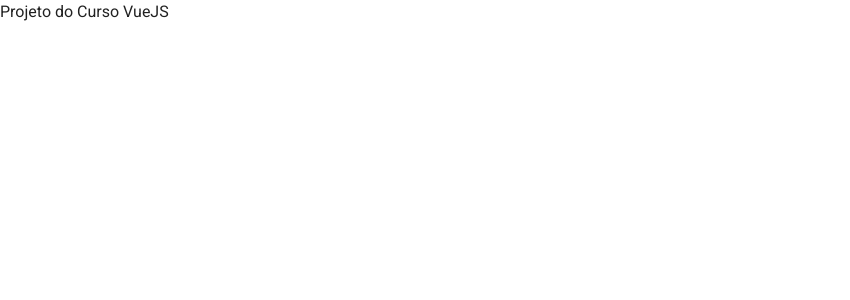
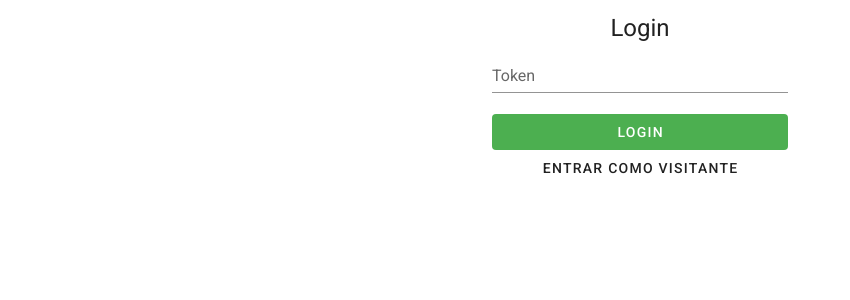
Before and after one commit to RenatoYuzo/Curso-VueJS-Projeto, a Vue app: page / in a window 1280 px wide. Shown: the top 300 px of the page, without its empty margins (0-850 px from the left). Built offline with nearby package versions, Linux system fonts and the light colour scheme.

Commit message:
Seção 4: Projeto - Aulas 44 à 51.

```diff
--- a/package.json
+++ b/package.json
@@ -10,14 +10,18 @@
   "dependencies": {
     "core-js": "^3.3.2",
     "vue": "^2.6.10",
-    "vuetify": "^2.1.0"
+    "vue-router": "^3.1.3",
+    "vuetify": "^2.1.0",
+    "vuex": "^3.1.1"
   },
   "devDependencies": {
     "@vue/cli-plugin-babel": "^4.0.0",
     "@vue/cli-plugin-eslint": "^4.0.0",
     "@vue/cli-service": "^4.0.0",
+    "@vue/eslint-config-airbnb": "^4.0.1",
     "babel-eslint": "^10.0.3",
     "eslint": "^5.16.0",
+    "eslint-plugin-html": "^6.0.0",
     "eslint-plugin-vue": "^5.0.0",
     "sass": "^1.19.0",
     "sass-loader": "^8.0.0",
--- a/src/App.vue
+++ b/src/App.vue
@@ -1,10 +1,12 @@
 <template>
   <v-app>
-    <p>Projeto do Curso VueJS</p>
+    <router-view></router-view>
   </v-app>
 </template>
 
 <script>
+// AIzaSyA4YMQe-WqHf3XUdDspDLSPtCOEMUcha_c
+
 export default {
   name: "App"
 };
--- /dev/null
+++ b/src/components/login/LoginPage.vue
@@ -0,0 +1,38 @@
+<template>
+  <v-container fluid>
+    <v-row justify="center">
+      <v-col cols="12" md="4" lg="3" class="text-center">
+        <h6 class="headline">Login</h6>
+
+        <v-text-field label="Token" v-model="token"></v-text-field>
+
+        <v-btn depressed dark block color="green" @click="login">Login</v-btn>
+
+        <v-btn text @click="loginAsGuest">Entrar como visitante</v-btn>
+      </v-col>
+    </v-row>
+  </v-container>
+</template>
+
+<script>
+export default {
+  name: "LoginPage",
+  data() {
+    return {
+      token: ""
+    };
+  },
+  methods: {
+    login() {
+      this.$store.commit("setAuthToken", this.token);
+    },
+    loginAsGuest() {
+      //TODO
+      alert(this.$store.state.authToken);
+    }
+  }
+};
+</script>
+
+<style scoped>
+</style>
--- a/src/main.js
+++ b/src/main.js
@@ -1,10 +1,14 @@
 import Vue from "vue";
 import App from "./App.vue";
 import vuetify from "./plugins/vuetify";
+import store from "./store";
+import router from "./router";
 
 Vue.config.productionTip = false;
 
 new Vue({
   vuetify,
+  store,
+  router,
   render: h => h(App)
 }).$mount("#app");
--- /dev/null
+++ b/src/router.js
@@ -0,0 +1,18 @@
+import Vue from "vue";
+import Router from "vue-router";
+
+import LoginPage from "./components/login/LoginPage.vue";
+
+Vue.use(Router);
+
+const routes = [
+  {
+    path: "/",
+    name: "login",
+    component: LoginPage
+  }
+];
+
+export default new Router({
+  routes
+});
--- /dev/null
+++ b/src/store.js
@@ -0,0 +1,15 @@
+import Vue from "vue";
+import Vuex from "vuex";
+
+Vue.use(Vuex);
+
+export default new Vuex.Store({
+  state: {
+    authToken: ""
+  },
+  mutations: {
+    setAuthToken(state, payload) {
+      state.authToken = payload;
+    }
+  }
+});
```
Also changed, not shown: .eslintrc.json (added), 1 other file (tests, documents, lock files or other folders).
